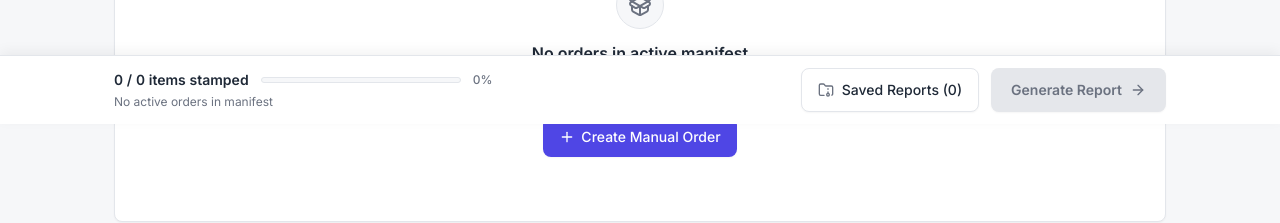
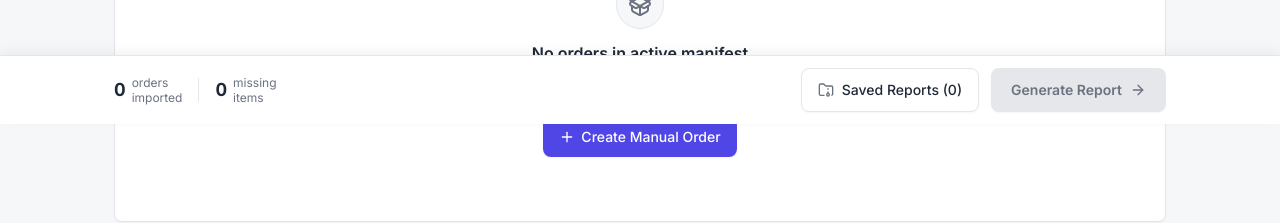
Before and after one commit to AbdelrahmanWaseem/Order_Manifest, a Next.js app: page / in a window 1280 px wide. Shown: the part 676-899 px from the top of the page. Built offline with nearby package versions, Linux system fonts and the light colour scheme; no server answers; the database is empty.

Commit message:
feat: add orders imported and missing items count to shipment bar

```diff
--- a/app/page.tsx
+++ b/app/page.tsx
@@ -620,6 +620,8 @@ export default function OrderManifestApp() {
         savingReport={savingReport}
         totalItems={totalItemsCount}
         stampedItems={stampedItemsCount}
+        importedOrdersCount={orders.length}
+        missingItemsCount={counts.missing}
       />
 
       {/* Generated Report View */}
--- a/components/ShipmentReportBar.tsx
+++ b/components/ShipmentReportBar.tsx
@@ -11,6 +11,8 @@ interface ShipmentReportBarProps {
   savingReport: boolean;
   totalItems?: number;
   stampedItems?: number;
+  importedOrdersCount?: number;
+  missingItemsCount?: number;
 }
 
 export default function ShipmentReportBar({
@@ -21,6 +23,8 @@ export default function ShipmentReportBar({
   savingReport,
   totalItems = 0,
   stampedItems = 0,
+  importedOrdersCount = 0,
+  missingItemsCount = 0,
 }: ShipmentReportBarProps) {
   const isAllStamped = totalItems > 0 && stampedItems >= totalItems;
   const progressPercent = totalItems > 0 ? Math.min(100, Math.round((stampedItems / totalItems) * 100)) : 0;
@@ -28,31 +32,18 @@ export default function ShipmentReportBar({
   return (
     <div className="fixed bottom-0 left-0 right-0 z-50 bg-[#FFFFFF] dark:bg-[#1E293B] border-t border-[#E3E6EB] dark:border-[#334155] py-3 shadow-[0_-4px_12px_rgba(0,0,0,0.05)] no-print">
       <div className="max-w-[1100px] mx-auto px-4 sm:px-6 flex flex-col sm:flex-row sm:items-center justify-between gap-3">
-        {/* Left: Stamped count and thin progress bar */}
-        <div className="flex-1 min-w-[240px]">
-          <div className="flex items-center gap-3">
-            <span className="text-sm font-semibold text-text tabular-nums whitespace-nowrap">
-              {stampedItems} / {totalItems} items stamped
+        {/* Left: Orders imported & Missing items */}
+        <div className="flex items-center gap-4 shrink-0">
+          <div className="flex items-center gap-1.5">
+            <span className="text-lg font-bold text-text tabular-nums">{importedOrdersCount}</span>
+            <span className="text-xs text-text-muted leading-tight">orders<br/>imported</span>
+          </div>
+          <span className="h-6 w-px bg-border" />
+          <div className="flex items-center gap-1.5">
+            <span className={`text-lg font-bold tabular-nums ${missingItemsCount > 0 ? 'text-red-500' : 'text-text'}`}>
+              {missingItemsCount}
             </span>
-            <div className="flex-1 max-w-[200px] h-1.5 bg-bg border border-border rounded-full overflow-hidden">
-              <div
-                className={`h-full transition-all duration-200 rounded-full ${
-                  isAllStamped ? 'bg-emerald-500' : 'bg-accent'
-                }`}
-                style={{ width: `${progressPercent}%` }}
-              />
-            </div>
-            <span className="text-xs text-text-muted tabular-nums font-medium">
-              {progressPercent}%
-            </span>
-          </div>
-
-          <div className="text-xs text-text-muted mt-1">
-            {totalItems === 0
-              ? 'No active orders in manifest'
-              : !isAllStamped
-              ? `${totalItems - stampedItems} item(s) remaining — stamp all items before generating report`
-              : 'All items stamped — ready to generate shipment report'}
+            <span className="text-xs text-text-muted leading-tight">missing<br/>items</span>
           </div>
         </div>
 
```
